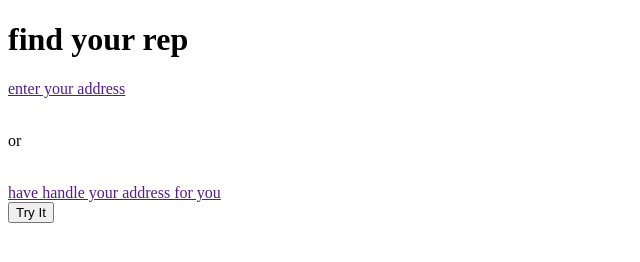
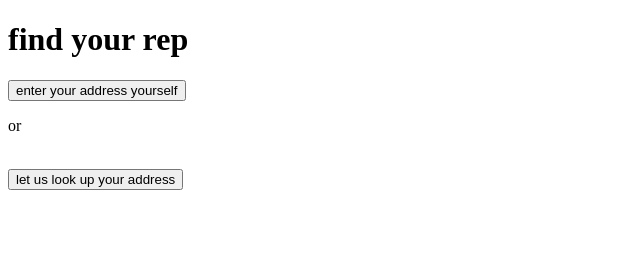
Before and after one commit to tcampbellsoup/widget, a plain HTML site: page index.html in a window 1280 px wide. Shown: the whole page, without its empty margins (0-640 px from the left). Drawn offline with Linux system fonts and the light colour scheme.

Commit message:
msg: did this go thru?

```diff
--- a/index.html
+++ b/index.html
@@ -7,15 +7,21 @@
   <body>
   	<h1>find your rep</h2>
 
-  		<div><a href="">enter your address</div></a>
+
+  		<button>enter your address yourself</button>
   		<br>
   		<p>or</p>
   		<br>
-  		<div id=autoLook><a href="">have handle your address for you</div></a>
-<button onclick="getLocation()">Try It</button>
+
+
+		<button onclick="getLocation()">let us look up your address</button>
+
+<p id="autoLoop"></p>
+
+
+
   		<script>
-var x = document.getElementById("autoLook");
-
+var x = document.getElementById("autoLoop");
 function getLocation() {
     if (navigator.geolocation) {
         navigator.geolocation.getCurrentPosition(showPosition);
@@ -23,7 +29,6 @@ function getLocation() {
         x.innerHTML = "Geolocation is not supported by this browser.";
     }
 }
-
 function showPosition(position) {
     x.innerHTML = "Latitude: " + position.coords.latitude +
     "<br>Longitude: " + position.coords.longitude;
```
Also changed, not shown: 1 other file.
